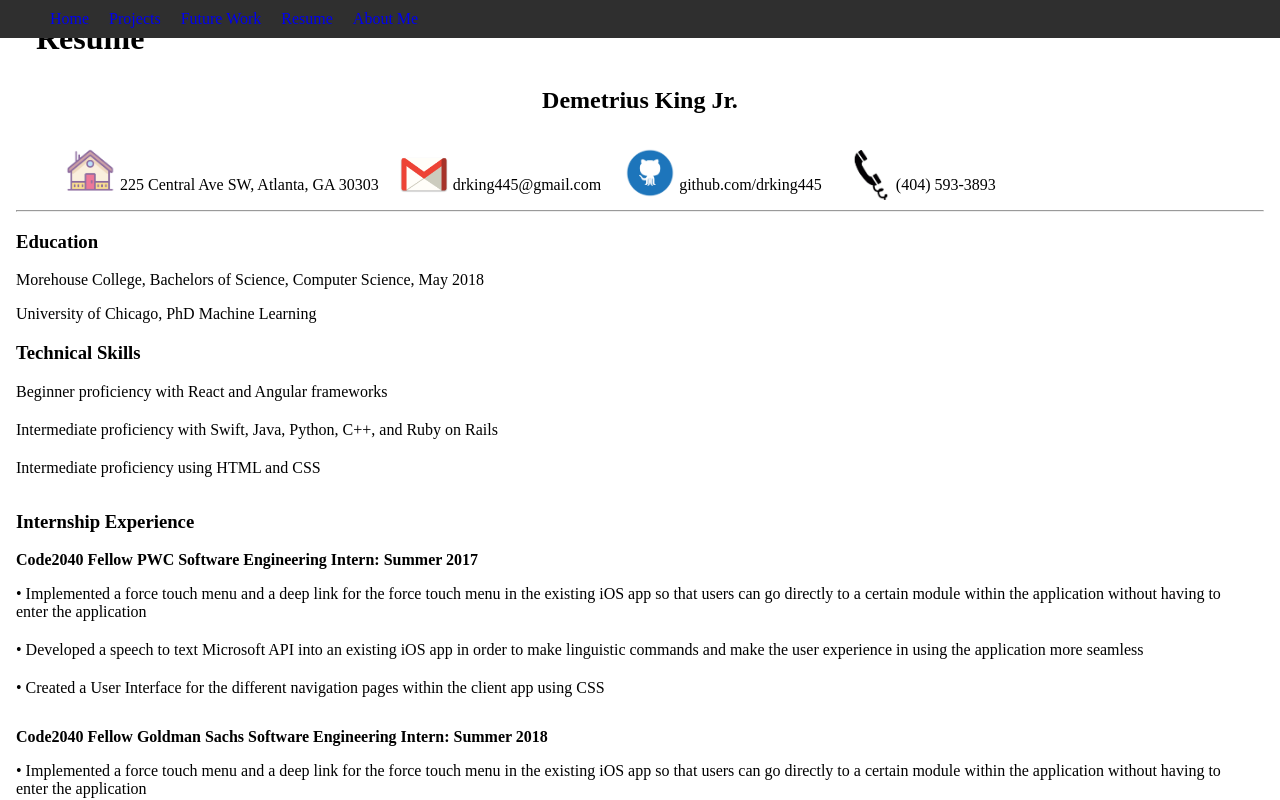
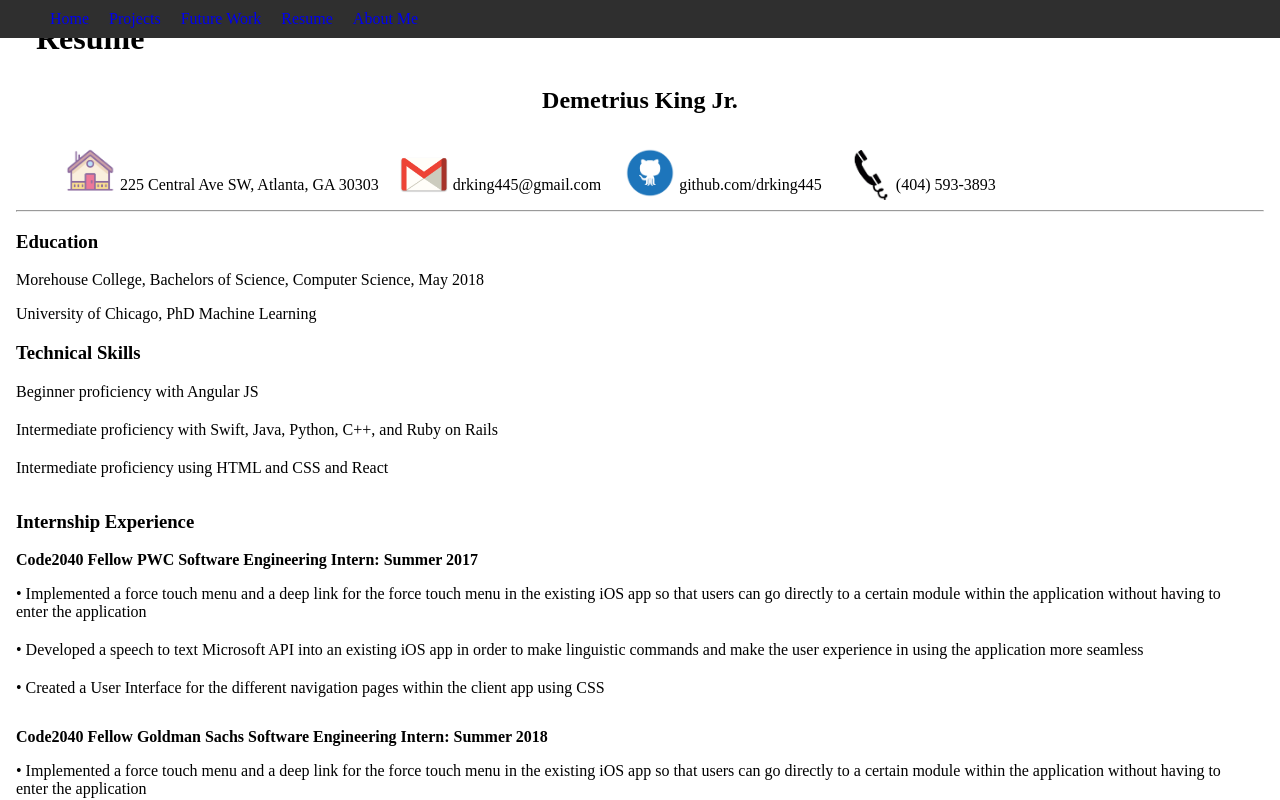
Before and after one commit to drking445/PersonalWebsite, a React (Create React App) app in the folder site/: page /resume in a window 1280 px wide. Shown: the top 800 px of the page. Built offline with nearby package versions, Linux system fonts and the light colour scheme.

Commit message:
Added to Resume

```diff
--- a/site/src/Resume/index.jsx
+++ b/site/src/Resume/index.jsx
@@ -34,9 +34,9 @@
                 <h3 className="head"><b>Technical Skills</b></h3>
                 <div>
                         <ul className={"resume"}>
-                            <li className={"tech"}>Beginner proficiency with React and Angular frameworks</li>
+                            <li className={"tech"}>Beginner proficiency with Angular JS</li>
                             <li className={"tech"}>Intermediate proficiency with Swift, Java, Python, C++, and Ruby on Rails</li>
-                            <li className={"tech"}>Intermediate proficiency using HTML and CSS</li>
+                            <li className={"tech"}>Intermediate proficiency using HTML and CSS and React</li>
                         </ul>
                 </div>
                 <div className={"intern"}>
```
